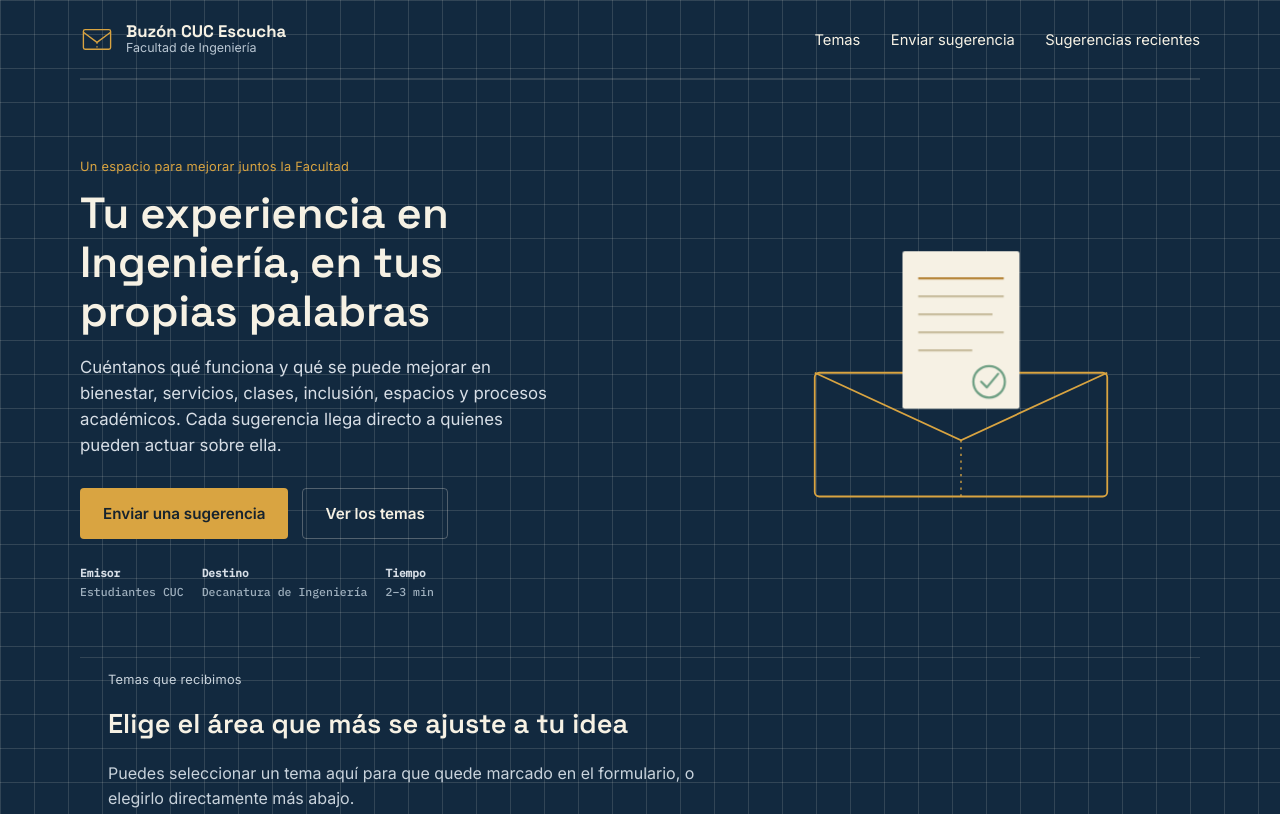
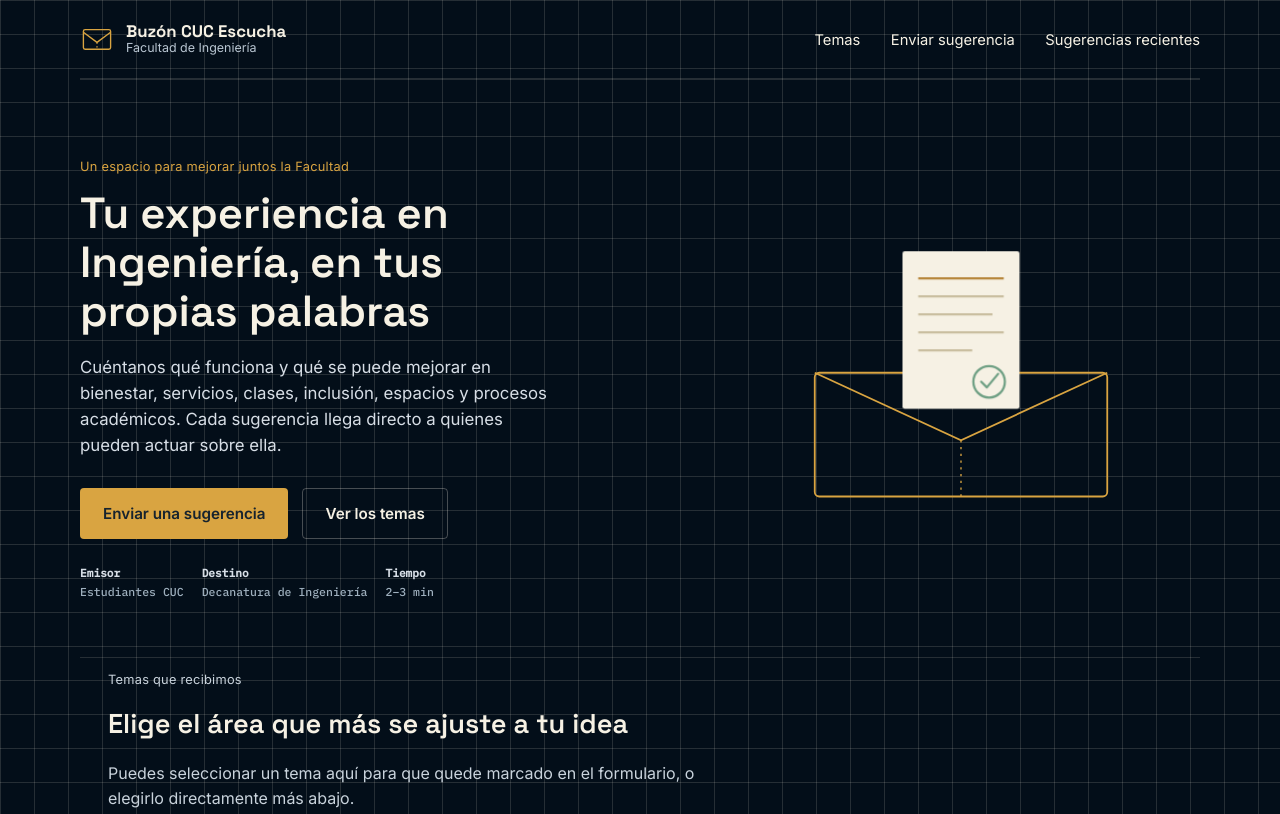
Before and after one commit to NelsonCT786/Rubrica_corte_1, a plain HTML site: page index.html in a window 1280 px wide. Shown: the top 814 px of the page. Drawn offline with Linux system fonts and the light colour scheme; files that its build step writes are made by us from their sources; a script that the page names is missing.

Commit message:
cambiando color de fondo de la pagina web

```diff
--- a/css/styles.css
+++ b/css/styles.css
@@ -1,7 +1,7 @@
   :root{
-    --blue-deep: #12293F;
-    --blue-panel: #1B3B58;
-    --blue-panel-2: #22496C;
+    --blue-deep: #030e19;
+    --blue-panel: #031221;
+    --blue-panel-2: #030f1a;
     --paper: #F6F1E4;
     --paper-dim: #E7DFC9;
     --ink: #16232E;
```
